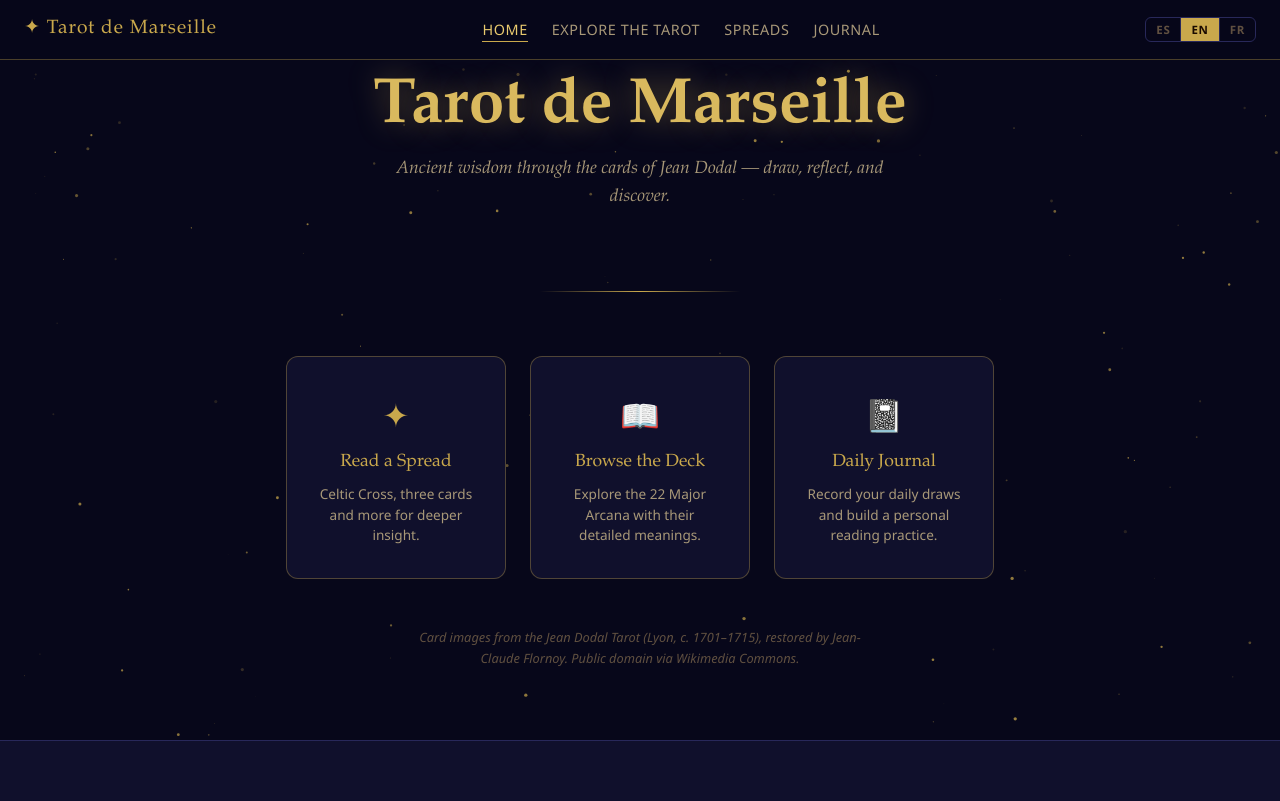
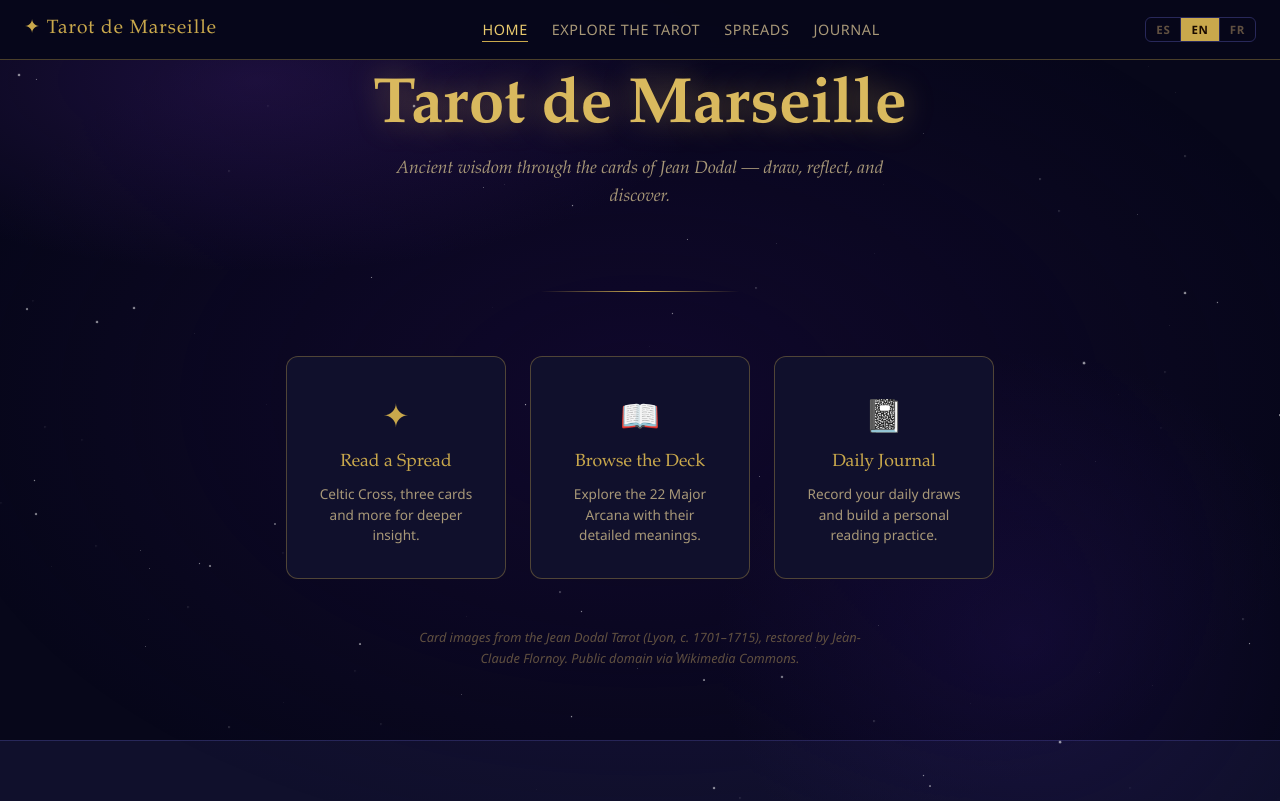
Before and after one commit to kittylon/tarot, a React (Vite) app: page / in a window 1280 px wide. Shown: the top 801 px of the page. Built offline with nearby package versions, Linux system fonts and the light colour scheme.

Commit message:
feat(ux): add starfield and purple gradient background

```diff
--- a/src/App.css
+++ b/src/App.css
@@ -87,6 +87,18 @@ body {
   line-height: 1.6;
 }
 
+body::before {
+  content: '';
+  position: fixed;
+  inset: 0;
+  background:
+    radial-gradient(ellipse 60% 40% at 20% 10%, rgba(90,40,160,0.25) 0%, transparent 60%),
+    radial-gradient(ellipse 40% 60% at 80% 80%, rgba(40,20,100,0.30) 0%, transparent 60%),
+    radial-gradient(ellipse 80% 80% at 50% 50%, rgba(30,10,70,0.40) 0%, transparent 70%);
+  pointer-events: none;
+  z-index: 0;
+}
+
 h1, h2, h3, h4, h5 {
   font-family: var(--font-serif);
   color: var(--color-accent-gold);
@@ -103,11 +115,35 @@ button {
 
 img { display: block; max-width: 100%; }
 
+/* ─── Starfield ──────────────────────────────────────────────── */
+
+.stars {
+  position: fixed;
+  inset: 0;
+  pointer-events: none;
+  z-index: 0;
+  overflow: hidden;
+}
+
+.stars span {
+  position: absolute;
+  background: white;
+  border-radius: 50%;
+  animation: twinkle var(--d, 8s) var(--delay, 0s) infinite alternate ease-in-out;
+}
+
+@keyframes twinkle {
+  from { opacity: 0.1; transform: scale(0.8); }
+  to   { opacity: 0.7; transform: scale(1.2); }
+}
+
 /* ─── Layout helpers ─────────────────────────────────────────── */
 
 .page-content {
   padding-top: var(--navbar-h);
   min-height: 100vh;
+  position: relative;
+  z-index: 1;
 }
 
 .container {
@@ -717,13 +753,6 @@ img { display: block; max-width: 100%; }
   overflow: hidden;
 }
 
-.home-stars {
-  position: absolute;
-  inset: 0;
-  pointer-events: none;
-  overflow: hidden;
-}
-
 .home-hero h1 {
   font-size: clamp(2rem, 6vw, 4rem);
   margin-bottom: var(--space-sm);
@@ -1024,11 +1053,6 @@ img { display: block; max-width: 100%; }
 @keyframes fadeUp {
   from { opacity: 0; transform: translateY(16px); }
   to   { opacity: 1; transform: translateY(0); }
-}
-
-@keyframes twinkle {
-  0%, 100% { opacity: 0.2; }
-  50%       { opacity: 0.8; }
 }
 
 /* ─── Responsive ─────────────────────────────────────────────── */
--- a/src/App.jsx
+++ b/src/App.jsx
@@ -1,5 +1,6 @@
 import { BrowserRouter, Routes, Route, Navigate } from 'react-router-dom';
-import Navbar   from './components/Navbar';
+import Navbar    from './components/Navbar';
+import Starfield from './components/Starfield';
 import Home     from './pages/Home';
 import Gallery  from './pages/Gallery';
 import Spreads  from './pages/Spreads';
@@ -7,6 +8,7 @@ import Journal   from './pages/Journal';
 export default function App() {
   return (
     <BrowserRouter>
+      <Starfield />
       <Navbar />
       <Routes>
         <Route path="/"        element={<Home />} />
--- /dev/null
+++ b/src/components/Starfield.jsx
@@ -0,0 +1,28 @@
+import { useEffect, useRef } from 'react';
+
+export default function Starfield() {
+  const ref = useRef(null);
+
+  useEffect(() => {
+    const container = ref.current;
+    const fragment = document.createDocumentFragment();
+    for (let i = 0; i < 120; i++) {
+      const s = document.createElement('span');
+      const size = Math.random() * 2 + 0.5;
+      s.style.cssText = `
+        left:${Math.random() * 100}%;
+        top:${Math.random() * 100}%;
+        width:${size}px;
+        height:${size}px;
+        --d:${2 + Math.random() * 4}s;
+        --delay:${-Math.random() * 5}s;
+        opacity:${(0.2 + Math.random() * 0.5).toFixed(2)};
+      `;
+      fragment.appendChild(s);
+    }
+    container.appendChild(fragment);
+    return () => { container.innerHTML = ''; };
+  }, []);
+
+  return <div className="stars" ref={ref} aria-hidden="true" />;
+}
--- a/src/pages/Home.jsx
+++ b/src/pages/Home.jsx
@@ -1,46 +1,9 @@
 import { Link } from 'react-router-dom';
-import { useEffect, useRef } from 'react';
 import { useLang } from '../context/LangContext';
 import { UI } from '../i18n/ui';
 
 const FEATURE_LINKS = ['/spreads', '/gallery', '/journal'];
 const FEATURE_ICONS = ['✦', '📖', '📓'];
-
-function Stars() {
-  const canvasRef = useRef(null);
-  useEffect(() => {
-    const canvas = canvasRef.current;
-    if (!canvas) return;
-    const ctx = canvas.getContext('2d');
-    canvas.width  = canvas.offsetWidth;
-    canvas.height = canvas.offsetHeight;
-    const stars = Array.from({ length: 120 }, () => ({
-      x: Math.random() * canvas.width,
-      y: Math.random() * canvas.height,
-      r: Math.random() * 1.4 + 0.3,
-      phase: Math.random() * Math.PI * 2,
-      speed: Math.random() * 0.005 + 0.002,
-    }));
-    let raf;
-    function draw(t) {
-      ctx.clearRect(0, 0, canvas.width, canvas.height);
-      stars.forEach(s => {
-        const alpha = 0.15 + 0.6 * (0.5 + 0.5 * Math.sin(t * s.speed * 1000 + s.phase));
-        ctx.beginPath();
-        ctx.arc(s.x, s.y, s.r, 0, Math.PI * 2);
-        ctx.fillStyle = `rgba(201,168,76,${alpha.toFixed(2)})`;
-        ctx.fill();
-      });
-      raf = requestAnimationFrame(draw);
-    }
-    raf = requestAnimationFrame(draw);
-    return () => cancelAnimationFrame(raf);
-  }, []);
-  return (
-    <canvas ref={canvasRef} className="home-stars"
-      style={{ position: 'absolute', inset: 0, width: '100%', height: '100%' }} />
-  );
-}
 
 export default function Home() {
   const { lang } = useLang();
@@ -49,7 +12,6 @@ export default function Home() {
   return (
     <>
       <div className="home-hero">
-        <Stars />
         <div style={{ position: 'relative', zIndex: 1, display: 'flex', flexDirection: 'column', alignItems: 'center' }}>
           <h1>Tarot de Marseille</h1>
           <p className="home-subtitle">{ui.subtitle}</p>
```
